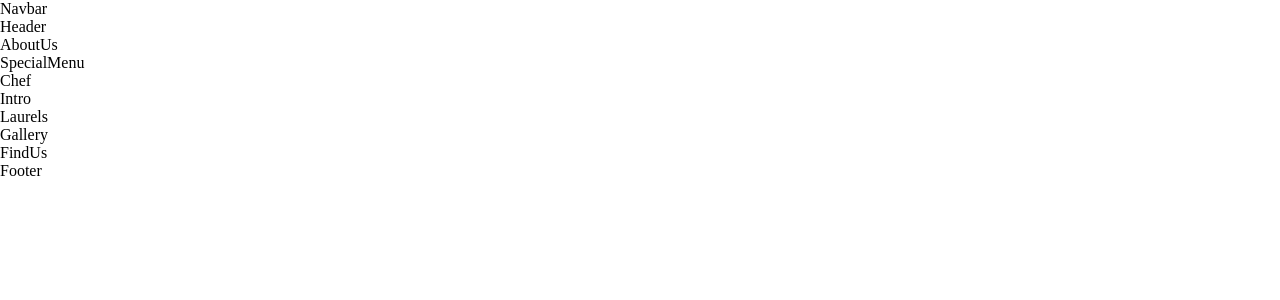
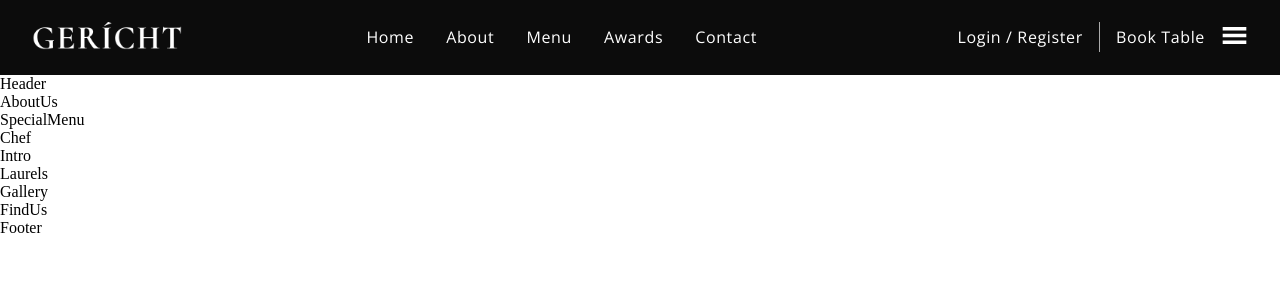
Before and after one commit to usamasaif/Restaurant-UI-React-CSS, a React (Create React App) app: page / in a window 1280 px wide. Shown: the top 300 px of the page. Built offline with nearby package versions, Linux system fonts and the light colour scheme; a web font is replaced by a local one.

Commit message:
Navbar added

```diff
--- a/src/components/Navbar/Navbar.css
+++ b/src/components/Navbar/Navbar.css
@@ -0,0 +1,133 @@
+.app__navbar {
+  width: 100%;
+  background-color: var(--color-black);
+  display: flex;
+  justify-content: space-between;
+  align-items: center;
+  padding: 1rem 2rem;
+}
+
+.app__navbar-logo {
+  display: flex;
+  justify-content: flex-start;
+  align-items: center;
+}
+
+.logo {
+  width: 150px;
+}
+
+.app__navbar-links {
+  list-style: none;
+  flex: 1;
+  display: flex;
+  justify-content: center;
+  align-items: center;
+}
+
+.app__navbar-link {
+  margin: 0 1rem;
+  cursor: pointer;
+}
+
+.app__navbar-link:hover {
+  color: var(--color-grey);
+}
+
+.app__navbar-login {
+  display: flex;
+  justify-content: flex-end;
+  align-items: center;
+}
+
+.app__navbar-login a:link,
+.app__navbar-login a:visited {
+  margin: 0 1rem;
+  text-decoration: none;
+  transition: 0.5s ease;
+}
+
+.app__navbar-login a:hover,
+.app__navbar-login a:active {
+  border-bottom: 1px solid var(--color-golden);
+}
+
+.app__navbar-login div {
+  width: 1px;
+  height: 30px;
+  background-color: var(--color-grey);
+}
+
+.app_navbar-smallscreen {
+  display: none;
+}
+
+.app__navbar-smallscreen-overlay {
+  position: fixed;
+  top: 0;
+  left: 0;
+  width: 100%;
+  height: 100vh;
+  transition: 0.5s ease;
+  background-color: var(--color-black);
+
+  flex-direction: column;
+  z-index: 5;
+}
+
+.app__navbar-smallscreen-overlay .overlay__close {
+  font-size: 27px;
+  color: var(--color-golden);
+  cursor: pointer;
+
+  position: absolute;
+  top: 20px;
+  right: 20px;
+}
+
+.app__navbar-smallscreen-links {
+  list-style: none;
+}
+
+.app__navbar-smallscreen-links li {
+  margin: 2rem;
+  cursor: pointer;
+  color: var(--color-golden);
+  text-align: center;
+  font-size: 2rem;
+  font-family: var(--font-base);
+}
+
+.app__navbar-smallscreen-links li:hover {
+  color: var(--color-white);
+}
+
+@media screen and (max-width: 2000px) {
+  .logo {
+    width: 210;
+  }
+}
+
+@media screen and (max-width: 1150px) {
+  .app__navbar-links {
+    display: none;
+  }
+
+  .app__navbar-smallscreen {
+    display: flex;
+  }
+}
+
+@media screen and (max-width: 650px) {
+  .app__navbar {
+    padding: 1rem;
+  }
+
+  .app__navbar-login {
+    display: none;
+  }
+
+  .logo {
+    width: 110px;
+  }
+}
--- a/src/components/Navbar/Navbar.jsx
+++ b/src/components/Navbar/Navbar.jsx
@@ -1,11 +1,89 @@
-import React from 'react';
+import React, { useState } from "react";
 
-import './Navbar.css';
+import { GiHamburgerMenu } from "react-icons/gi";
+import { MdOutlineRestaurantMenu } from "react-icons/md";
 
-const Navbar = () => (
-  <div>
-    Navbar
-  </div>
-);
+import images from "../../constants/images";
+
+import "./Navbar.css";
+
+const Navbar = () => {
+  const [toggleMenu, setToggleMenu] = useState(false);
+
+  return (
+    <nav className="app__navbar">
+      <div className="app__navbar-logo">
+        <img src={images.gericht} alt="app logo" className="logo" />
+      </div>
+
+      <ul className="app__navbar-links">
+        <li className="p__opensans app__navbar-link">
+          <a href="#home">Home</a>
+        </li>
+        <li className="p__opensans app__navbar-link">
+          <a href="#about">About</a>
+        </li>
+        <li className="p__opensans app__navbar-link">
+          <a href="#menu">Menu</a>
+        </li>
+        <li className="p__opensans app__navbar-link">
+          <a href="#awards">Awards</a>
+        </li>
+        <li className="p__opensans app__navbar-link">
+          <a href="#contact">Contact</a>
+        </li>
+      </ul>
+
+      <div className="app__navbar-login">
+        <a href="#login" className="p__opensans">
+          Login / Register
+        </a>
+        <div />
+        <a href="/" className="p__opensans">
+          Book Table
+        </a>
+      </div>
+
+      <div className="app__navbar-smallscreen">
+        <GiHamburgerMenu
+          fontSize={27}
+          color="fff"
+          onClick={() => {
+            setToggleMenu(true);
+          }}
+        />
+
+        {toggleMenu && (
+          <div className="app__navbar-smallscreen-overlay flex__center slide-bottom">
+            <MdOutlineRestaurantMenu
+              fontSize={27}
+              className="overlay__close"
+              onClick={() => {
+                setToggleMenu(false);
+              }}
+            />
+            <ul className="app__navbar-smallscreen-links">
+              <li className="p__opensans">
+                <a href="#home">Home</a>
+              </li>
+              <li className="p__opensans">
+                <a href="#about">About</a>
+              </li>
+              <li className="p__opensans">
+                <a href="#menu">Menu</a>
+              </li>
+              <li className="p__opensans">
+                <a href="#awards">Awards</a>
+              </li>
+              <li className="p__opensans">
+                <a href="#contact">Contact</a>
+              </li>
+            </ul>
+          </div>
+        )}
+      </div>
+    </nav>
+  );
+};
 
 export default Navbar;
```
